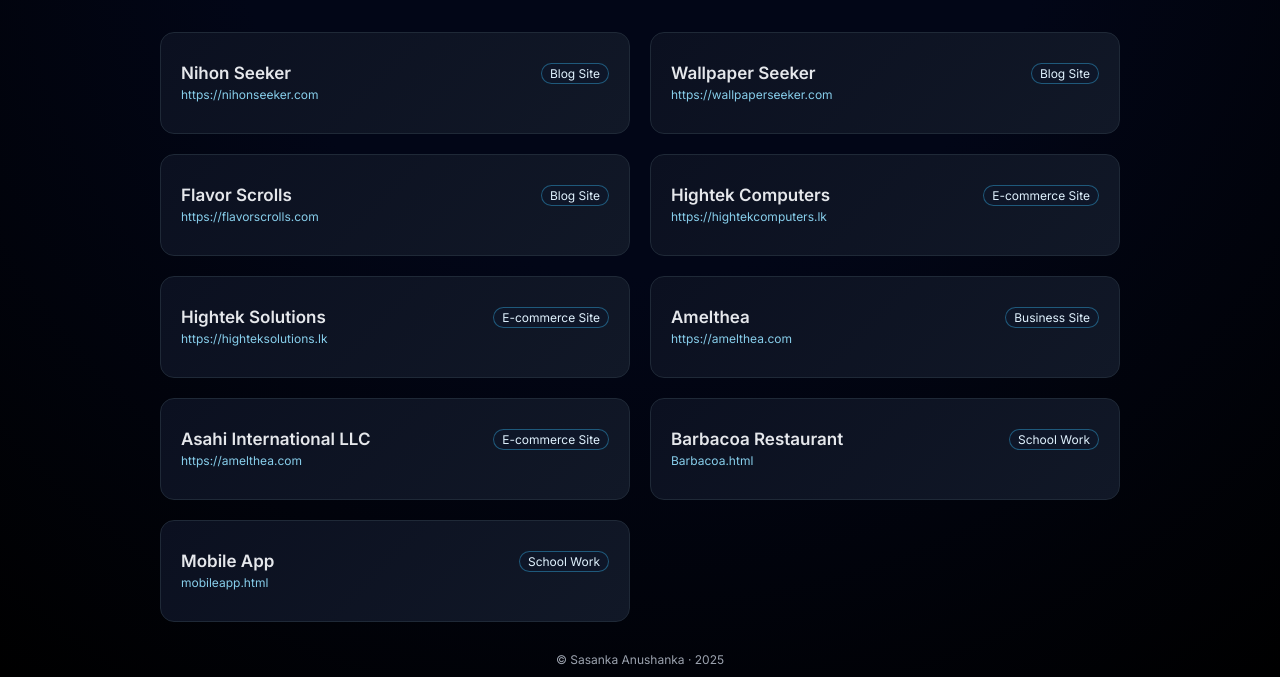
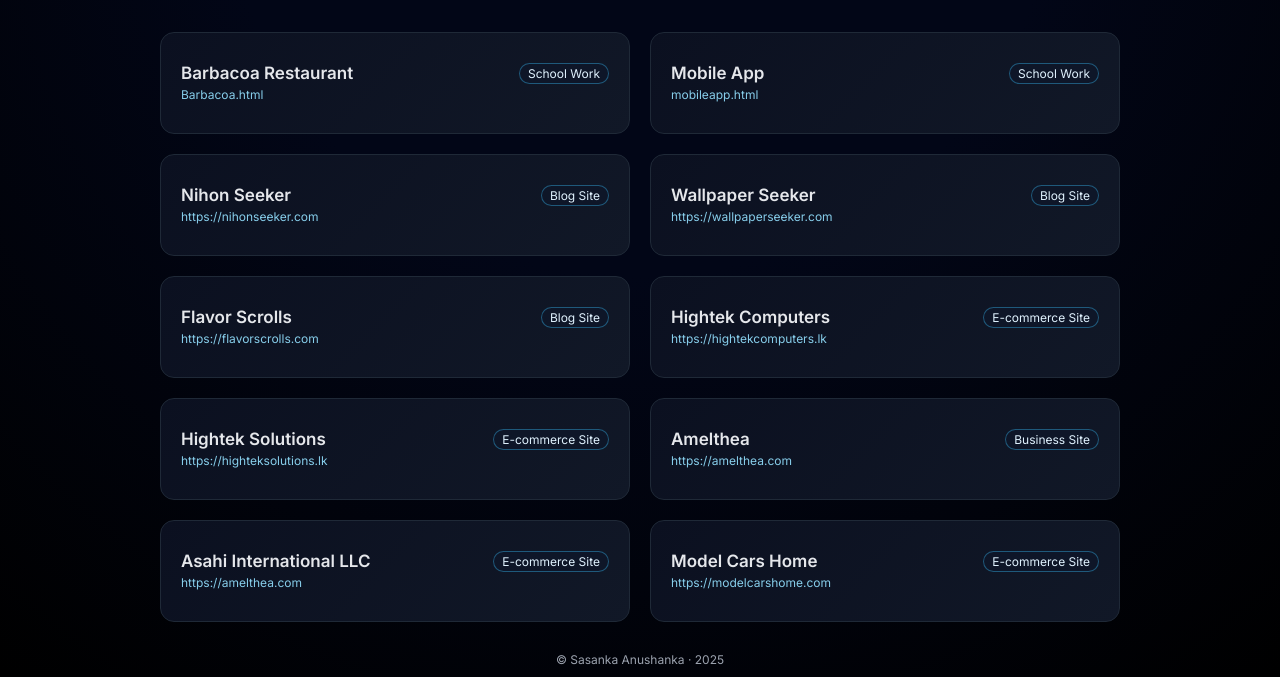
Before and after one commit to sasaanu/webprojects, a plain HTML site: page index.html in a window 1280 px wide. Shown: the part 140-817 px from the top of the page. Drawn offline with Linux system fonts and the light colour scheme.

Commit message:
Update index.html

```diff
--- a/index.html
+++ b/index.html
@@ -33,6 +33,36 @@
         <article class="project-card">
           <div class="project-top">
             <div>
+              <h2 class="project-name">Barbacoa Restaurant</h2>
+              <p class="project-url">
+                <a href="../webprojects/barbacoa/index.html" target="_blank" rel="noopener">
+                  Barbacoa.html
+                </a>
+              </p>
+            </div>
+            <span class="project-chip">School Work</span>
+          </div>
+        </article>
+
+        <!-- Project 2 -->
+        <article class="project-card">
+          <div class="project-top">
+            <div>
+              <h2 class="project-name">Mobile App</h2>
+              <p class="project-url">
+                <a href="../webprojects/mobileapp/index.html" target="_blank" rel="noopener">
+                  mobileapp.html
+                </a>
+              </p>
+            </div>
+            <span class="project-chip">School Work</span>
+          </div>
+        </article>
+
+        <!-- Project 3 -->
+        <article class="project-card">
+          <div class="project-top">
+            <div>
               <h2 class="project-name">Nihon Seeker</h2>
               <p class="project-url">
                 <a href="https://nihonseeker.com" target="_blank" rel="noopener">
@@ -44,7 +74,7 @@
           </div>
         </article>
 
-        <!-- Project 2 -->
+        <!-- Project 4 -->
         <article class="project-card">
           <div class="project-top">
             <div>
@@ -59,7 +89,7 @@
           </div>
         </article>
 
-        <!-- Project 3 -->
+        <!-- Project 5 -->
         <article class="project-card">
           <div class="project-top">
             <div>
@@ -74,7 +104,7 @@
           </div>
         </article>
 
-                <!-- Project 4 -->
+        <!-- Project 6 -->
         <article class="project-card">
           <div class="project-top">
             <div>
@@ -89,7 +119,7 @@
           </div>
         </article>
 
-                        <!-- Project 5 -->
+        <!-- Project 7 -->
         <article class="project-card">
           <div class="project-top">
             <div>
@@ -104,7 +134,7 @@
             </div>
         </article>
 
-                                <!-- Project 6 -->
+        <!-- Project 8 -->
         <article class="project-card">
           <div class="project-top">
             <div>
@@ -119,7 +149,7 @@
           </div>
         </article>
 
-                                        <!-- Project 7 -->
+        <!-- Project 9 -->
         <article class="project-card">
           <div class="project-top">
             <div>
@@ -134,35 +164,21 @@
           </div>
         </article>
 
-                                        <!-- Project 8 -->
+        <!-- Project 10 -->
         <article class="project-card">
           <div class="project-top">
             <div>
-              <h2 class="project-name">Barbacoa Restaurant</h2>
+              <h2 class="project-name">Model Cars Home</h2>
               <p class="project-url">
-                <a href="../webprojects/barbacoa/index.html" target="_blank" rel="noopener">
-                  Barbacoa.html
+                <a href="https://modelcarshome.com/" target="_blank" rel="noopener">
+                  https://modelcarshome.com
                 </a>
               </p>
             </div>
-            <span class="project-chip">School Work</span>
+            <span class="project-chip">E-commerce Site</span>
           </div>
         </article>
 
-                                                <!-- Project 9 -->
-        <article class="project-card">
-          <div class="project-top">
-            <div>
-              <h2 class="project-name">Mobile App</h2>
-              <p class="project-url">
-                <a href="../webprojects/mobileapp/index.html" target="_blank" rel="noopener">
-                  mobileapp.html
-                </a>
-              </p>
-            </div>
-            <span class="project-chip">School Work</span>
-          </div>
-        </article>
 
       </section>
     </main>
```
